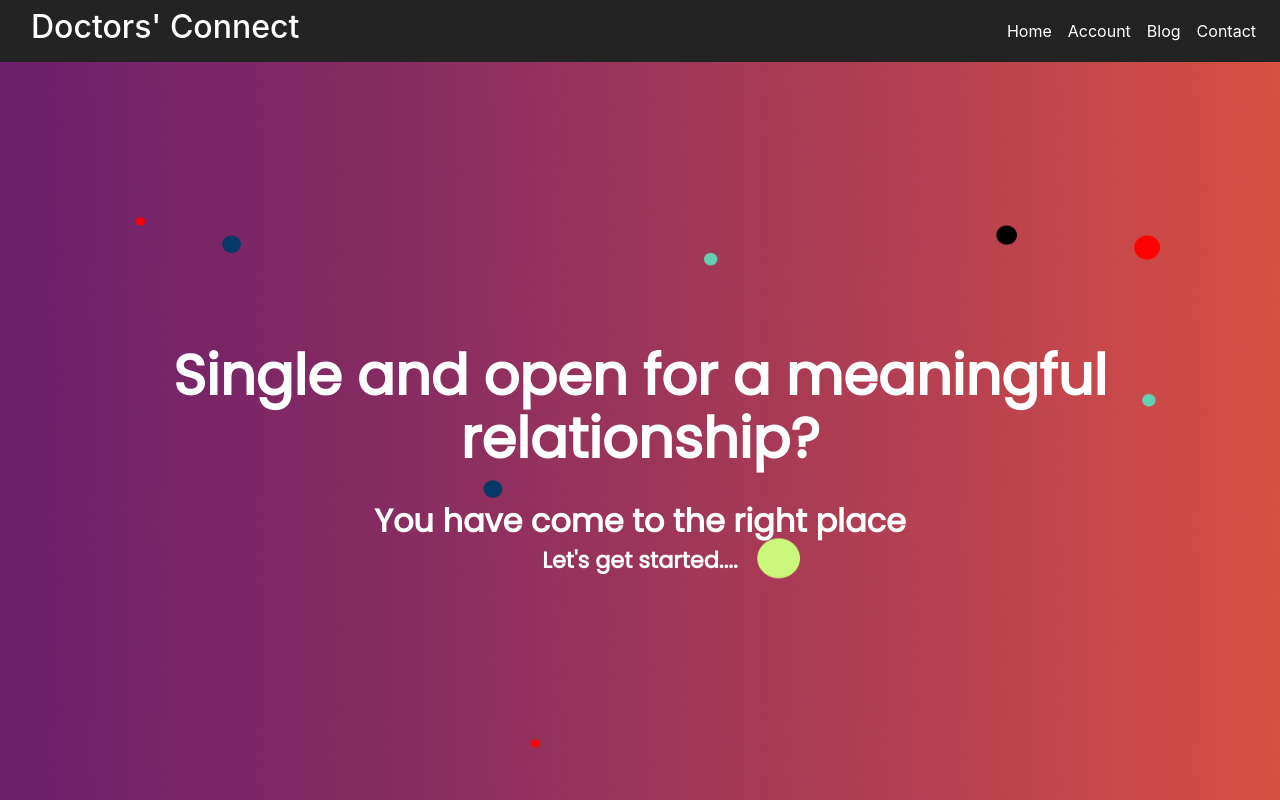
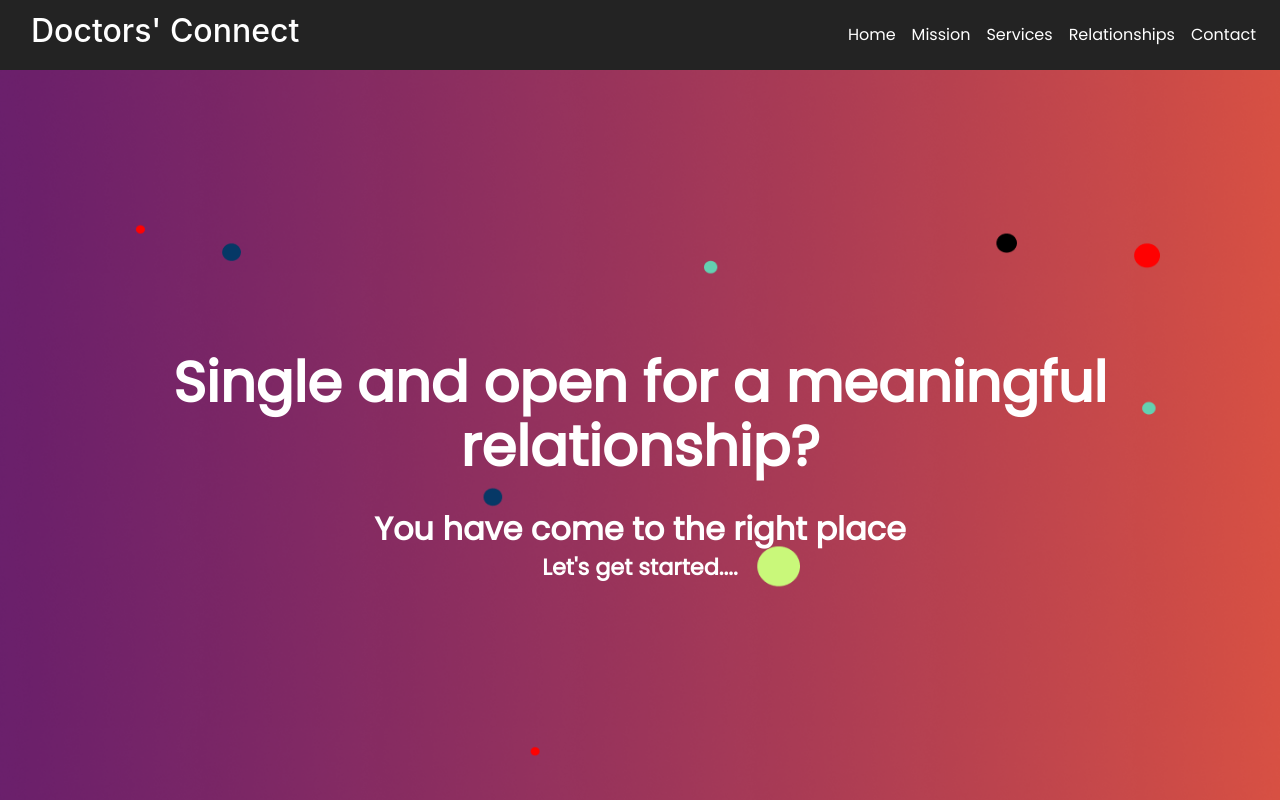
Before and after one commit to yahayakenny/doctors-connect, a plain HTML site: page main/main.html in a window 1280 px wide. Shown: the top 800 px of the page. Drawn offline with nearby package versions, Linux system fonts and the light colour scheme.

Commit message:
updated links

```diff
--- a/main/main.css
+++ b/main/main.css
@@ -26,6 +26,8 @@ body{
 
 .navbar li a {
     color: white !important;
+    padding: 15px;
+    font-family: 'Poppins';
 }
 
 #home {
--- a/main/main.html
+++ b/main/main.html
@@ -49,16 +49,19 @@
   <div class="collapse navbar-collapse" id = "navbarResponsive">
 	  <ul class = "navbar-nav">
 		  <li class = "nav-item">
-			  <a class = "nav-link active" href = "#">Home</a>
+			  <a class = "nav-link active" href = "#home">Home</a>
 		  </li>
 		  <li class = "nav-item">
-			  <a class = "nav-link" href = "#">Account</a>
+			  <a class = "nav-link" href = "#mission">Mission</a>
 		  </li>
 		  <li class = "nav-item">
-			  <a class = "nav-link" href = "#">Blog</a>
+			  <a class = "nav-link" href = "#services">Services</a>
 		  </li>
 		  <li class = "nav-item">
-			  <a class = "nav-link" href = "#">Contact</a>
+			  <a class = "nav-link" href = "#avenue">Relationships</a>
+		  </li>
+		  <li class = "nav-item">
+			  <a class = "nav-link" href = "#contact">Contact</a>
 		  </li>
 		  <li class = "nav-item">
 
@@ -78,7 +81,7 @@
 
 
 
-  <section>
+  <section id = "mission">
       <div class="container-fluid container mission">
         <div class="row">
             <div class="col-xs-12 col-sm-12 col-md-6 col-lg-6 mission-img">
@@ -123,7 +126,7 @@
       </div>
   </section>
 
-  <section class = "services">
+  <section class = "services" id = "services">
     <div class="text-center ">
       <h1 style="font-weight: bold;" >Services you can trust</h1>
       <br />
@@ -180,7 +183,7 @@
     </div>
 </section>
 
-<section>
+<section id = "avenue">
     <div class="container-fluid container marriage">
         <div class="row">
             <div class="col-xs-12 col-sm-12 col-md-6 col-lg-6 marriage-text">
@@ -198,7 +201,7 @@
     </div>
 </section>
 
-<section class="process">
+<section class="process" id = "contact">
     <div class="container-fluid container ">
         <div class="row">
             <div class='col-sm-12 col-xs-12 col-md-8 col-lg-8 info'  data-aos="zoom-in-up" data-aos-duration="2000">
@@ -207,19 +210,7 @@
                 <h5>We require some information from you.</h5>
 
                 <h5>Click on the register button to find out more.</h5>
-                <!-- <ul class = "text-left lead">
-                    <li>Name</li>
-                    <li>Age</li>
-                    <li>Profession</li>
-                    <li>State Of Origin</li>
-                    <li>Current city/state</li>
-                    <li>Religion</li>
-                    <li>Blood Group</li>
-                    <li>Height and Weight</li>
-                    <li>Complexion</li>
-                    <li>A Brief description of ypurself.</li>
-                    <li>A Brief description of the characteristics you require in a partner.</li>
-                </ul> -->
+
             </div>
             <div class="col-sm-12 col-xs-12 col-md-4 col-lg-4 text-left"  data-aos="zoom-in-up" data-aos-duration="2000">
                 <h2 class = "text-danger">Contact information</h2>
@@ -229,7 +220,7 @@
                 <h6>
                     08165543965
                 </h6><br>
-                <a class="btn btn-danger btn-lg" href="main/main.html" role="button">REGISTER</a>
+                <a class="btn btn-danger btn-lg" href="https://docs.google.com/forms/d/1MgSKj5jt3kTB_4PSU2RKuuDtFCRwQaGcEXOF-aJfLKU/edit?usp=drivesdk" role="button">REGISTER</a>
             </div>
 
             </div>
```
Also changed, not shown: index.html (+1 -1 lines), 1 other file.
